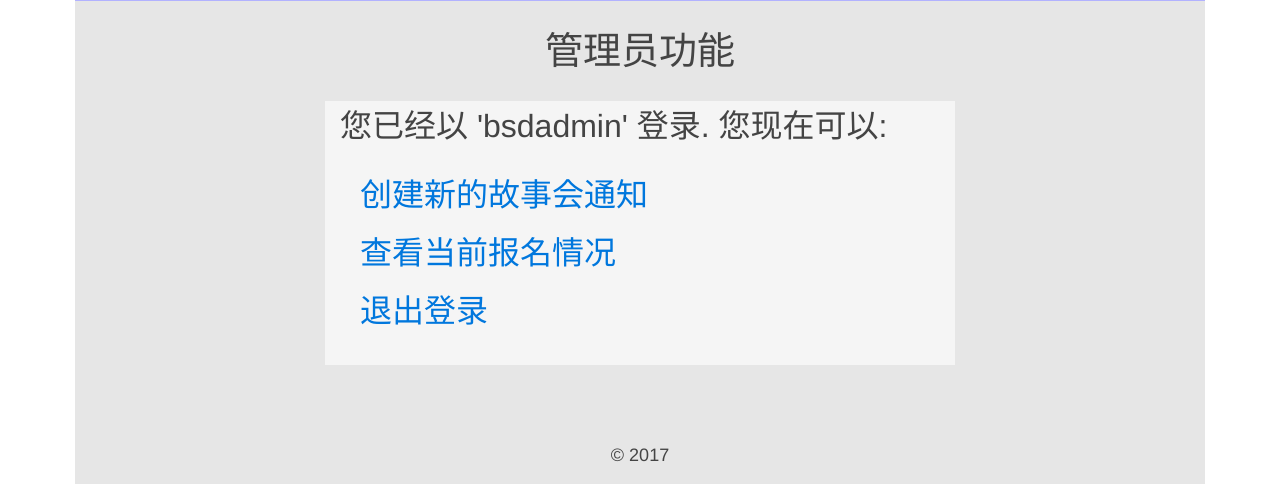
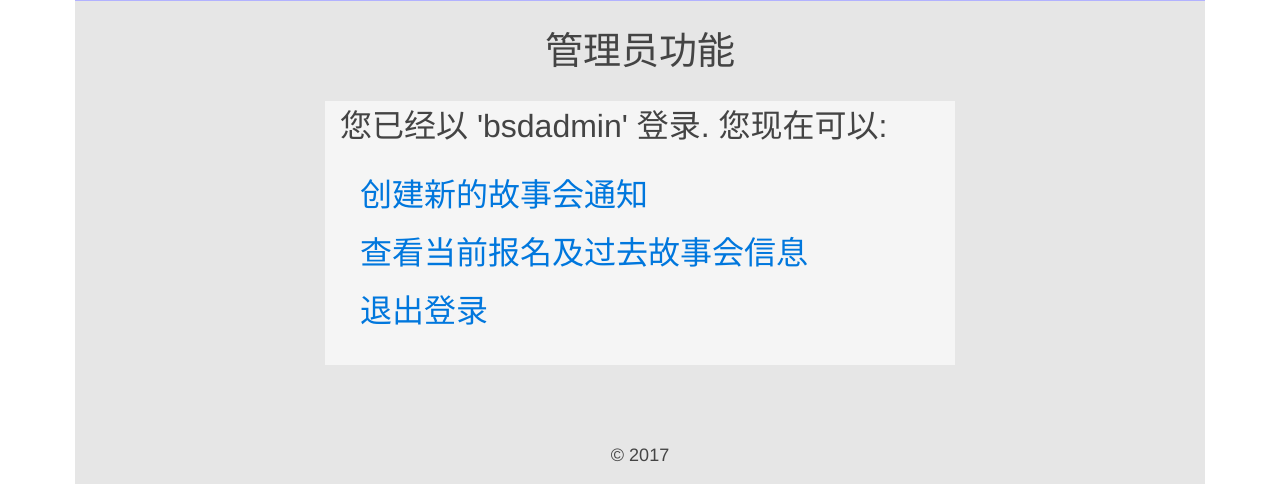
Before and after one commit to tawaye/bsdcnstory, a Django app: page / in a window 1280 px wide. Shown: the part 274-758 px from the top of the page. Run offline with Django 3.2, Linux system fonts and the light colour scheme; a user stored in the database is signed in.

Commit message:
Update adminlogin.html

```diff
--- a/templates/adminlogin.html
+++ b/templates/adminlogin.html
@@ -8,7 +8,7 @@
 		<div style="padding-top: 20px; padding-left: 20px;">
 		<ul class="uk-list uk-list-space" style="font-size: 32px; line-height: 150%;">
 			<li><a href="/chinesestory/createnotice">创建新的故事会通知</a></li>
-			<li><a href="/chinesestory/viewregistration">查看当前报名情况</a></li>
+			<li><a href="/chinesestory/viewregistration">查看当前报名及过去故事会信息</a></li>
 			<li><a href="/chinesestory/logout">退出登录</a></li>
 		</ul>
 		</div>
```
